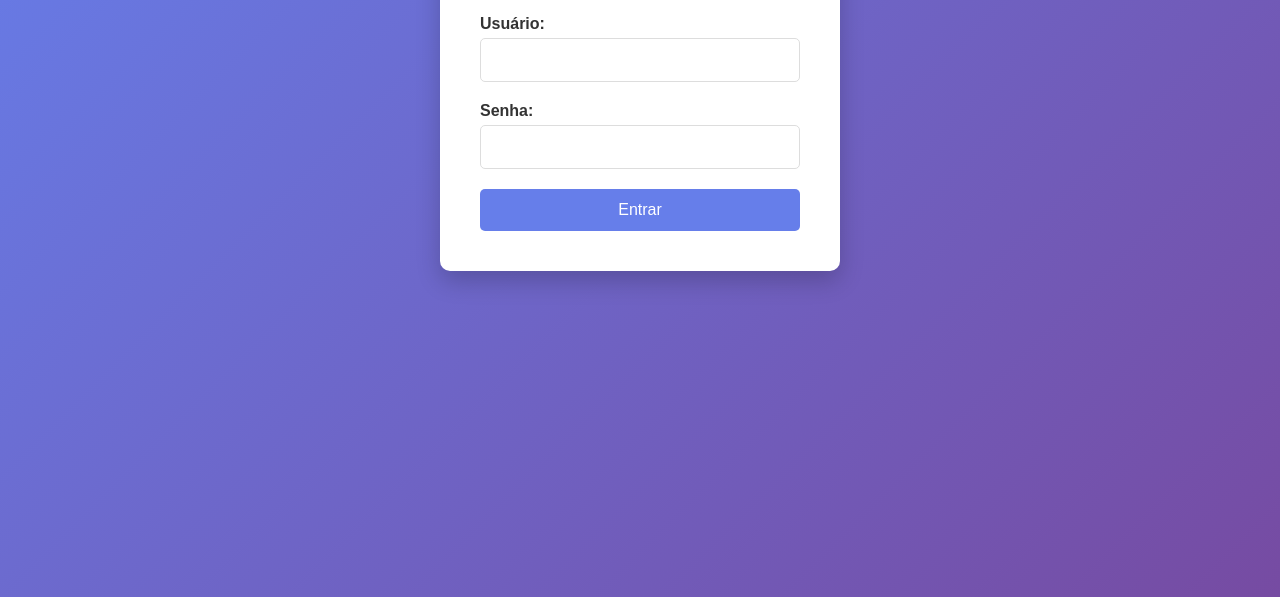
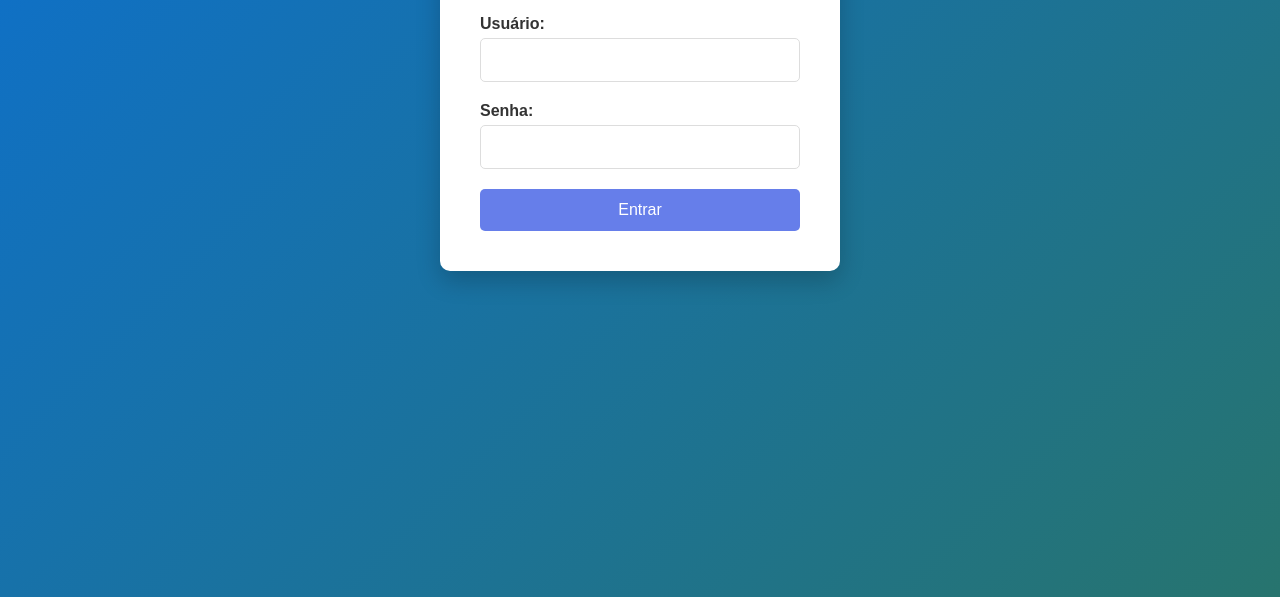
Before and after one commit to vespas-utfpr/VulnCycle-Explorando-Vulnerabilidades-do-C-digo-ao-Deploy, a website: page src_vuln/public/login.html in a window 1280 px wide. Shown: the part 203-800 px from the top of the page. Drawn offline with Linux system fonts and the light colour scheme.

Commit message:
Alteração no background.

```diff
--- a/src_vuln/public/style.css
+++ b/src_vuln/public/style.css
@@ -6,7 +6,7 @@
 
 body {
     font-family: 'Arial', sans-serif;
-    background: linear-gradient(135deg, #667eea 0%, #764ba2 100%);
+    background: linear-gradient(135deg, #0d70ce 0%, #27746e 100%);
     min-height: 100vh;
     color: #333;
 }
```
